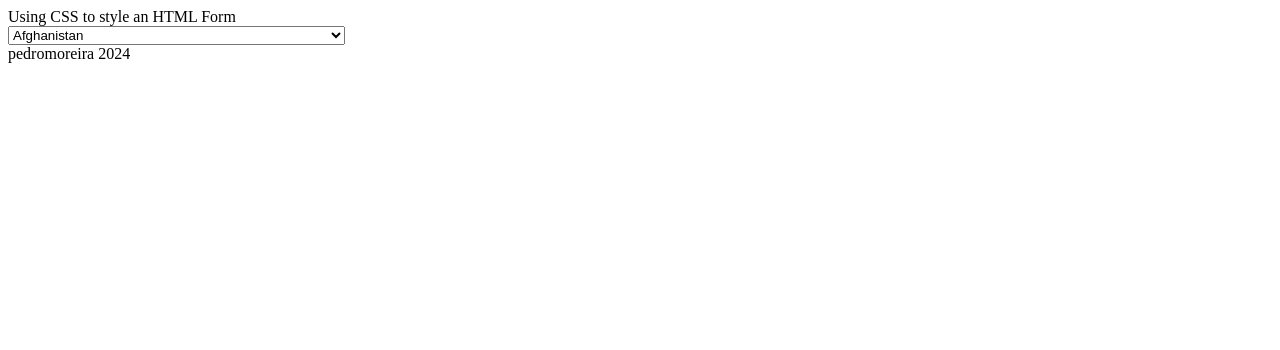
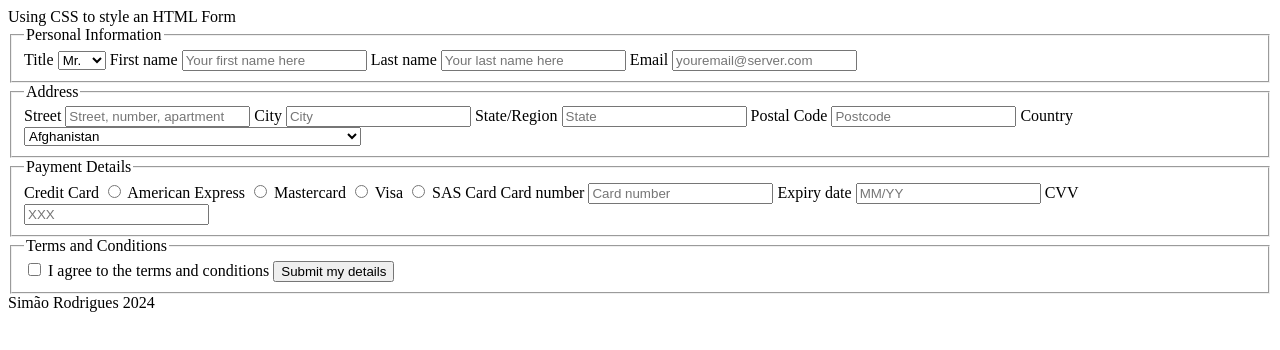
Before and after one commit to SimaoR21/SimaoR21.github.io, a plain HTML site: page index.html in a window 1280 px wide. Drawn offline with Linux system fonts and the light colour scheme.

Commit message:
Part 1 is finished

```diff
--- a/index.html
+++ b/index.html
@@ -11,16 +11,77 @@
 <header>Using CSS to style an HTML Form</header>
 <article>
 <div>
-  <form id="myform" action="">
-    <!-- TODO TODO TODO -->
+  <form id="myform" action="#">
+    <!-- Personal Information Section -->
+    <fieldset>
+      <legend>Personal Information</legend>
+      <label for="title">Title</label>
+      <select id="title" name="title">
+        <option value="Mr.">Mr.</option>
+        <option value="Ms.">Ms.</option>
+        <option value="Mrs.">Mrs.</option>
+      </select>
+          <label for="firstname">First name</label>
+          <input type="text" id="firstname" name="firstname" placeholder="Your first name here" required>
+          <label for="lastname">Last name</label>
+          <input type="text" id="lastname" name="lastname" placeholder="Your last name here" required>
+      <label for="email">Email</label>
+      <input type="email" id="email" name="email" placeholder="youremail@server.com" required>
+    </fieldset>
 
-    <!-- List of Countries -->
-    <select id="loc" name="country1">
-    </select>
+    <!-- Address Section -->
+    <fieldset>
+      <legend>Address</legend>
+      <label for="street">Street</label>
+      <input type="text" id="street" name="street" placeholder="Street, number, apartment" required>
+          <label for="city">City</label>
+          <input type="text" id="city" name="city" placeholder="City" required>
+          <label for="state">State/Region</label>
+          <input type="text" id="state" name="state" placeholder="State" required>
+          <label for="postalcode">Postal Code</label>
+          <input type="text" id="postalcode" name="postalcode" placeholder="Postcode" required>
+          <label for="loc">Country</label>
+          <select id="loc" name="country1">
+            <option value="Afghanistan">Afghanistan</option>
+            <option value="USA">USA</option>
+            <option value="India">India</option>
+            <!-- Additional options from 'loadloc.js' can be added dynamically -->
+          </select>
+    </fieldset>
+
+    <!-- Payment Details Section -->
+    <fieldset>
+      <legend>Payment Details</legend>
+      <label>Credit Card</label>
+        <input type="radio" id="amex" name="cardtype" value="American Express">
+        <label for="amex">American Express</label>
+        <input type="radio" id="mastercard" name="cardtype" value="Mastercard">
+        <label for="mastercard">Mastercard</label>
+        <input type="radio" id="visa" name="cardtype" value="Visa">
+        <label for="visa">Visa</label>
+        <input type="radio" id="sascard" name="cardtype" value="SAS Card">
+        <label for="sascard">SAS Card</label>
+        <label for="cardnumber">Card number</label>
+        <input type="text" id="cardnumber" name="cardnumber" placeholder="Card number" required>
+        <label for="expiry">Expiry date</label>
+        <input type="text" id="expiry" name="expiry" placeholder="MM/YY" required>
+        <label for="cvv">CVV</label>
+        <input type="password" id="cvv" name="cvv" placeholder="XXX" required>
+    </fieldset>
+
+    <!-- Terms and Conditions -->
+    <fieldset>
+      <legend>Terms and Conditions</legend>
+      <input type="checkbox" id="terms" name="terms" required>
+      <label for="terms">I agree to the terms and conditions</label>
+      <button type="submit">Submit my details</button>
+    </fieldset>
+
 
   </form>
 </div>
 </article>
-<footer>pedromoreira 2024</footer>
+<footer>Simão Rodrigues 2024</footer>
+
 </body>
 </html>
```
